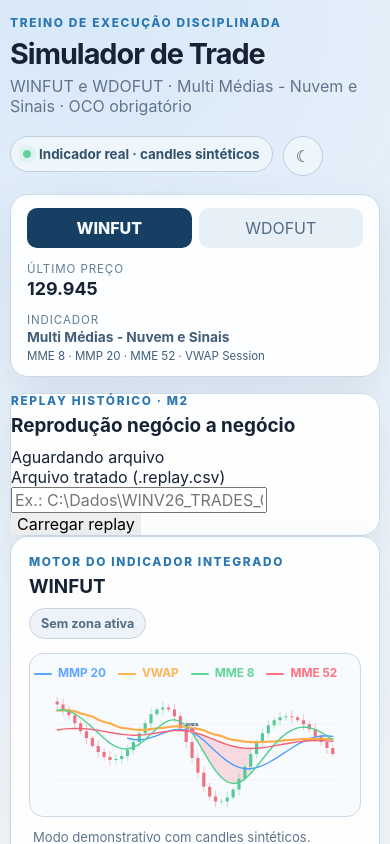
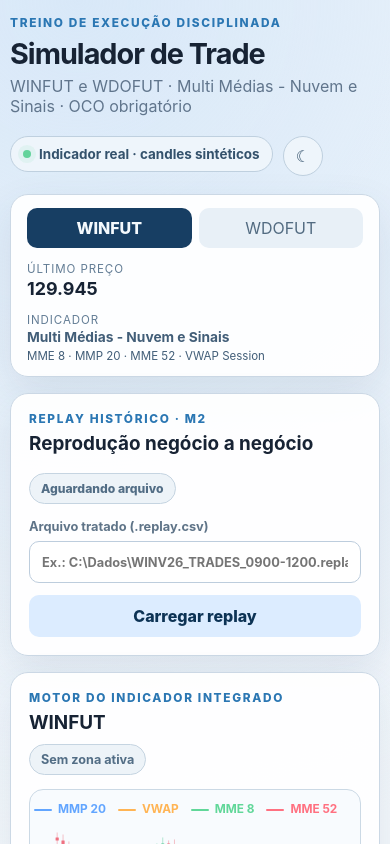
Before and after one commit to pablopcdossantos2-sys/simulador-de-trade, a React (Vite) app: page / in a window 390 px wide. Shown: the top 844 px of the page. Built offline with nearby package versions, Linux system fonts and the light colour scheme.

Commit message:
style: add historical replay controls

```diff
--- a/src/styles.css
+++ b/src/styles.css
@@ -1098,3 +1098,246 @@ td {
     display: none;
   }
 }
+
+
+/* Replay histórico */
+.replay-controls {
+  margin-bottom: 16px;
+  padding: 18px;
+}
+
+.replay-heading {
+  gap: 18px;
+}
+
+.replay-status {
+  padding: 7px 11px;
+  border: 1px solid #32465f;
+  border-radius: 999px;
+  background: #111f31;
+  color: #91a5ba;
+  font-size: 0.76rem;
+  font-weight: 800;
+}
+
+.replay-status.ready {
+  border-color: #32634e;
+  background: #0e281d;
+  color: #92d7b4;
+}
+
+.replay-status.finished {
+  border-color: #625539;
+  background: #2a2414;
+  color: #dbc98e;
+}
+
+.replay-load-row {
+  display: grid;
+  grid-template-columns: minmax(0, 1fr) auto;
+  gap: 12px;
+  margin-top: 15px;
+  align-items: end;
+}
+
+.replay-load-row label,
+.speed-control {
+  display: grid;
+  gap: 7px;
+  color: #9fb1c6;
+  font-size: 0.8rem;
+  font-weight: 750;
+}
+
+.replay-load-row input,
+.speed-control select {
+  min-height: 42px;
+  border: 1px solid #2a3e58;
+  border-radius: 10px;
+  background: #091522;
+  color: #e7eff8;
+  padding: 10px 12px;
+}
+
+.replay-load-row button,
+.replay-buttons button {
+  min-height: 42px;
+  padding: 10px 15px;
+  border-radius: 10px;
+  background: #1b3048;
+  color: #cfe0ef;
+  cursor: pointer;
+  font-weight: 800;
+}
+
+.replay-load-row button {
+  background: #dcecff;
+  color: #0d3355;
+}
+
+.replay-load-row button:disabled,
+.replay-buttons button:disabled {
+  opacity: 0.45;
+  cursor: not-allowed;
+}
+
+.replay-kpis {
+  display: grid;
+  grid-template-columns: repeat(4, minmax(120px, 1fr));
+  gap: 10px;
+  margin-top: 14px;
+}
+
+.replay-kpis > div {
+  display: grid;
+  gap: 3px;
+  padding: 10px 12px;
+  border: 1px solid #253a52;
+  border-radius: 11px;
+  background: #0b1726;
+}
+
+.replay-kpis span {
+  color: #7890aa;
+  font-size: 0.69rem;
+  text-transform: uppercase;
+  letter-spacing: 0.05em;
+}
+
+.replay-kpis strong {
+  color: #d5e6f5;
+  font-size: 0.92rem;
+}
+
+.replay-buttons {
+  display: flex;
+  align-items: end;
+  gap: 9px;
+  flex-wrap: wrap;
+  margin-top: 14px;
+}
+
+.replay-buttons .replay-primary {
+  background: #67d5a4;
+  color: #062318;
+}
+
+.speed-control {
+  margin-left: auto;
+}
+
+.speed-control select {
+  min-width: 90px;
+}
+
+.replay-note {
+  margin: 12px 2px 0;
+  color: #7f93aa;
+  font-size: 0.76rem;
+  line-height: 1.45;
+}
+
+.chart-placeholder {
+  display: grid;
+  min-height: 330px;
+  margin-top: 14px;
+  place-items: center;
+  padding: 24px;
+  border: 1px dashed #2b4058;
+  border-radius: 14px;
+  background: #091321;
+  color: #758ba4;
+  text-align: center;
+}
+
+:root[data-theme="light"] .replay-status {
+  border-color: #c5d4e1;
+  background: #edf3f8;
+  color: #526d85;
+}
+
+:root[data-theme="light"] .replay-status.ready {
+  border-color: #92c7ac;
+  background: #e9f7ef;
+  color: #246b4e;
+}
+
+:root[data-theme="light"] .replay-status.finished {
+  border-color: #dac88f;
+  background: #fff8df;
+  color: #79682d;
+}
+
+:root[data-theme="light"] .replay-load-row label,
+:root[data-theme="light"] .speed-control {
+  color: #5f7488;
+}
+
+:root[data-theme="light"] .replay-load-row input,
+:root[data-theme="light"] .speed-control select {
+  border-color: #bdcddd;
+  background: #ffffff;
+  color: #1c3144;
+}
+
+:root[data-theme="light"] .replay-kpis > div {
+  border-color: #cbd9e5;
+  background: #f5f8fb;
+}
+
+:root[data-theme="light"] .replay-kpis span {
+  color: #637d95;
+}
+
+:root[data-theme="light"] .replay-kpis strong {
+  color: #2d465d;
+}
+
+:root[data-theme="light"] .replay-buttons button {
+  background: #e5eef6;
+  color: #334f69;
+}
+
+:root[data-theme="light"] .replay-buttons .replay-primary {
+  background: #257c58;
+  color: #ffffff;
+}
+
+:root[data-theme="light"] .replay-note {
+  color: #657b91;
+}
+
+:root[data-theme="light"] .chart-placeholder {
+  border-color: #c9d8e4;
+  background: #f8fbfe;
+  color: #667c91;
+}
+
+@media (max-width: 820px) {
+  .replay-load-row {
+    grid-template-columns: 1fr;
+  }
+
+  .replay-kpis {
+    grid-template-columns: 1fr 1fr;
+  }
+
+  .speed-control {
+    margin-left: 0;
+  }
+}
+
+@media (max-width: 520px) {
+  .replay-kpis {
+    grid-template-columns: 1fr;
+  }
+
+  .replay-buttons {
+    align-items: stretch;
+    flex-direction: column;
+  }
+
+  .speed-control select {
+    width: 100%;
+  }
+}
```
